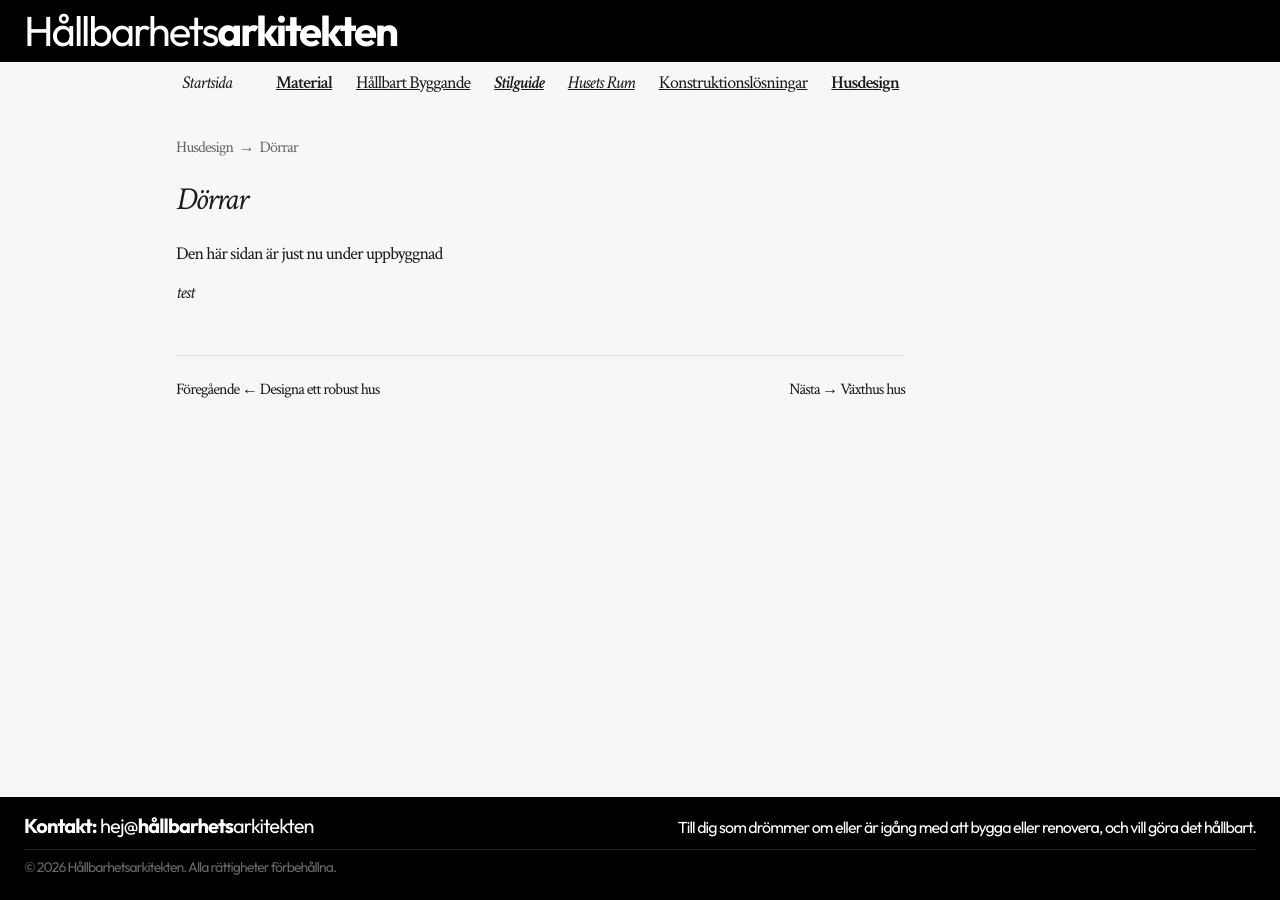
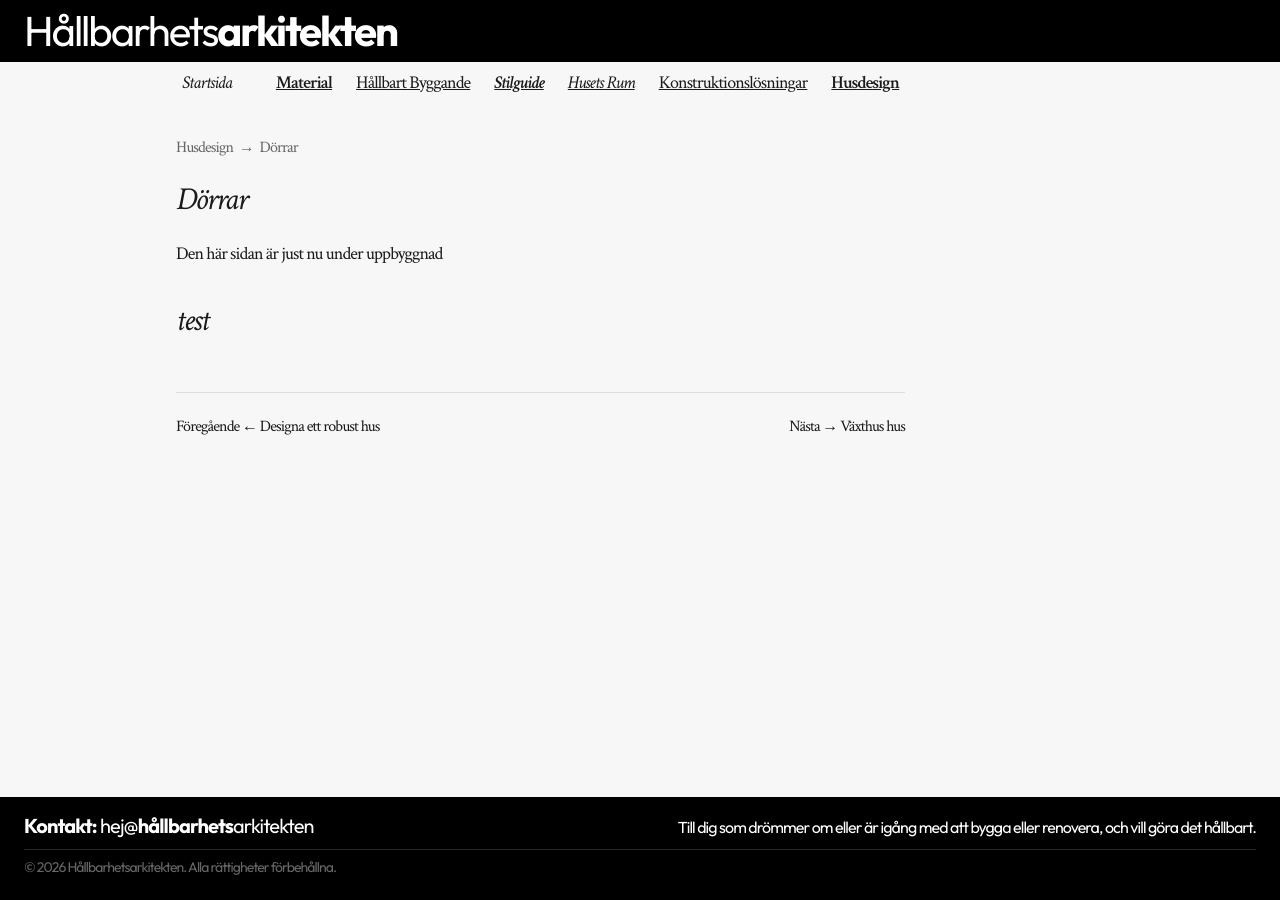
Before and after one commit to rikardv/rikardv.github.io, a Jekyll site: the page built from husdesign/dorrar.md, in a window 1280 px wide. Built offline with Jekyll 4.4.1, drawn with Linux system fonts in a browser that asks for light colours.

```diff
--- a/husdesign/dorrar.md
+++ b/husdesign/dorrar.md
@@ -5,4 +5,4 @@ category_url: /husdesign/
 layout: page
 ---
 Den här sidan är just nu under uppbyggnad
-#### test
+## test
```
